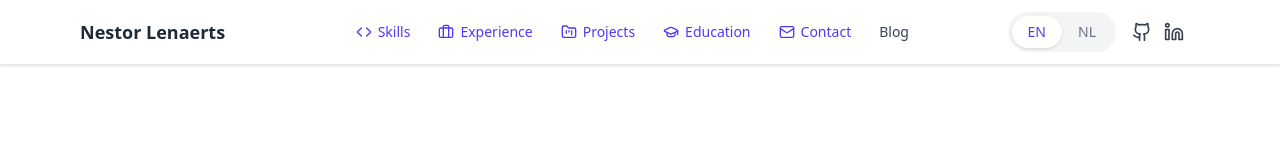
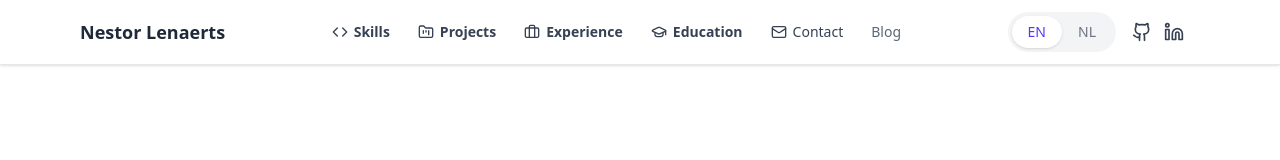
Before and after one commit to Lenaerts-Nestor/personal-portfolio, a React (Vite) app: page / in a window 1280 px wide. Shown: the top 160 px of the page. Built offline with nearby package versions, Linux system fonts and the light colour scheme.

Commit message:
update navbar styling

```diff
--- a/src/components/shared/meta.tags.tsx
+++ /dev/null
@@ -1,43 +0,0 @@
-import type React from 'react';
-import { Helmet } from 'react-helmet';
-
-interface MetaTagsProps {
-  title: string;
-  description: string;
-  keywords?: string;
-  ogImage?: string;
-  ogUrl?: string;
-}
-
-export const MetaTags: React.FC<MetaTagsProps> = ({
-  title,
-  description,
-  keywords = 'web developer, frontend developer, backend developer, full-stack developer, react, node.js, javascript, typescript',
-  ogImage = '/og-image.jpg',
-  ogUrl = 'https://your-portfolio-url.com',
-}) => {
-  return (
-    <Helmet>
-      <title>{title}</title>
-      <meta name='description' content={description} />
-      <meta name='keywords' content={keywords} />
-
-      {/* Open Graph / Facebook */}
-      <meta property='og:type' content='website' />
-      <meta property='og:url' content={ogUrl} />
-      <meta property='og:title' content={title} />
-      <meta property='og:description' content={description} />
-      <meta property='og:image' content={ogImage} />
-
-      {/* Twitter */}
-      <meta property='twitter:card' content='summary_large_image' />
-      <meta property='twitter:url' content={ogUrl} />
-      <meta property='twitter:title' content={title} />
-      <meta property='twitter:description' content={description} />
-      <meta property='twitter:image' content={ogImage} />
-
-      {/* Canonical URL */}
-      <link rel='canonical' href={ogUrl} />
-    </Helmet>
-  );
-};
--- a/src/components/shared/navbar/navbar.tsx
+++ b/src/components/shared/navbar/navbar.tsx
@@ -1,8 +1,7 @@
 'use client';
 
 import type React from 'react';
-
-import { useState } from 'react';
+import { useState, useEffect } from 'react';
 import {
   Menu,
   X,
@@ -13,6 +12,7 @@ import {
   FolderKanban,
   GraduationCap,
   Mail,
+  ArrowLeft,
 } from 'lucide-react';
 import { Link, useLocation } from 'react-router-dom';
 import { SwitchLanguage } from './languageSwitch';
@@ -32,27 +32,60 @@ export const Navbar = ({
   const [isMobileMenuOpen, setIsMobileMenuOpen] = useState(false);
   const [language, setLanguage] = useState(defaultLanguage);
   const location = useLocation();
+  const isHomePage = location.pathname === '/';
+  const isBlogPage = location.pathname === '/blog';
 
-  const menuItems = [
-    { path: '/#skills', label: 'Skills', icon: <Code className='h-4 w-4' /> },
+  // Define menu items based on current page
+  const homeMenuItems = [
     {
-      path: '/#experience',
-      label: 'Experience',
-      icon: <Briefcase className='h-4 w-4' />,
+      path: '/#skills',
+      label: 'Skills',
+      icon: <Code className='h-4 w-4' />,
+      priority: 'high',
     },
     {
       path: '/#projects',
       label: 'Projects',
       icon: <FolderKanban className='h-4 w-4' />,
+      priority: 'high',
+    },
+    {
+      path: '/#experience',
+      label: 'Experience',
+      icon: <Briefcase className='h-4 w-4' />,
+      priority: 'high',
     },
     {
       path: '/#education',
       label: 'Education',
       icon: <GraduationCap className='h-4 w-4' />,
+      priority: 'high',
     },
-    { path: '/#contact', label: 'Contact', icon: <Mail className='h-4 w-4' /> },
-    { path: '/blog', label: 'Blog', icon: null },
+    {
+      path: '/#contact',
+      label: 'Contact',
+      icon: <Mail className='h-4 w-4' />,
+      priority: 'medium',
+    },
+    { path: '/blog', label: 'Blog', icon: null, priority: 'low' },
   ];
+
+  const blogMenuItems = [
+    {
+      path: '/',
+      label: 'Back to Portfolio',
+      icon: <ArrowLeft className='h-4 w-4' />,
+      priority: 'high',
+    },
+  ];
+
+  // Select appropriate menu items based on current page
+  const menuItems = isBlogPage ? blogMenuItems : homeMenuItems;
+
+  // Close mobile menu when location changes
+  useEffect(() => {
+    closeMobileMenu();
+  }, [location.pathname, location.hash]);
 
   const handleLanguageChange = (newLanguage: string) => {
     setLanguage(newLanguage);
@@ -73,11 +106,11 @@ export const Navbar = ({
     switch (platform.toLowerCase()) {
       case 'github':
         return (
-          <Github className='h-5 w-5 text-gray-700 hover:text-indigo-600' />
+          <Github className='h-5 w-5 text-gray-700 hover:text-indigo-600 transition-colors' />
         );
       case 'linkedin':
         return (
-          <Linkedin className='h-5 w-5 text-gray-700 hover:text-indigo-600' />
+          <Linkedin className='h-5 w-5 text-gray-700 hover:text-indigo-600 transition-colors' />
         );
       default:
         return null;
@@ -91,6 +124,11 @@ export const Navbar = ({
   ) => {
     if (path.startsWith('/#')) {
       e.preventDefault();
+      // If we're not on the homepage, navigate to homepage first
+      if (location.pathname !== '/') {
+        window.location.href = path;
+        return;
+      }
       const targetId = path.replace('/#', '');
       const element = document.getElementById(targetId);
       if (element) {
@@ -102,54 +140,70 @@ export const Navbar = ({
     }
   };
 
+  const isActive = (path: string) => {
+    if (path === '/') {
+      return location.pathname === '/' && !location.hash;
+    }
+    if (path === '/blog') {
+      return location.pathname === '/blog';
+    }
+    if (path.startsWith('/#')) {
       return (
-    <header className='border-b border-gray-200 bg-white fixed top-0 left-0 right-0 z-50 w-full shadow-sm'>
+        location.pathname === '/' && location.hash === path.replace('/', '')
+      );
+    }
+    return false;
+  };
+
+  // Group menu items by priority for mobile view
+  const highPriorityItems = menuItems.filter(
+    (item) => item.priority === 'high'
+  );
+  const otherItems = menuItems.filter((item) => item.priority !== 'high');
+
+  return (
+    <header className='fixed top-0 left-0 right-0 z-50 w-full bg-white border-b border-gray-200 shadow-sm'>
       <div className='max-w-6xl mx-auto px-4'>
-        <div className='flex items-center justify-between py-3'>
+        <div className='flex items-center justify-between h-16'>
           {/* Logo/Name - Left aligned */}
-          <div className='flex items-center'>
-            <Link to='/' className='text-lg font-bold text-gray-800 mr-8'>
+          <div className='flex-shrink-0'>
+            <Link
+              to='/'
+              className='text-lg font-bold text-gray-800 hover:text-indigo-600 transition-colors'
+              onClick={closeMobileMenu}
+            >
               Nestor Lenaerts
             </Link>
           </div>
 
           {/* Desktop Navigation - Center aligned */}
-          <div className='hidden md:flex items-center justify-center flex-1'>
-            <nav>
-              <ul className='flex items-center space-x-1'>
+          <nav className='hidden md:flex items-center justify-center space-x-1 flex-1 mx-4'>
             {menuItems.map((item) => (
-                  <li key={item.path}>
               <Link
+                key={item.path}
                 to={item.path}
                 onClick={(e) => handleAnchorClick(e, item.path)}
                 className={`px-3 py-2 rounded-md text-sm font-medium transition-colors relative group flex items-center
                   ${
-                          location.pathname === item.path ||
-                          (location.pathname === '/' &&
-                            item.path.startsWith('/#'))
+                    isActive(item.path)
                       ? 'text-indigo-600'
                       : 'text-gray-700 hover:text-indigo-600'
-                        }`}
+                  }
+                  ${item.priority === 'high' ? 'font-semibold' : ''}
+                  ${item.priority === 'low' ? 'opacity-80' : ''}`}
               >
                 {item.icon && <span className='mr-1.5'>{item.icon}</span>}
                 {item.label}
-                      {(location.pathname === item.path ||
-                        (location.pathname === '/' &&
-                          item.path.startsWith('/#') &&
-                          location.hash === item.path.replace('/', ''))) && (
-                        <span className='absolute bottom-0 left-1/2 transform -translate-x-1/2 w-4/5 h-0.5 bg-indigo-600 rounded-full'></span>
+                {isActive(item.path) && (
+                  <span className='absolute bottom-0 left-0 w-full h-0.5 bg-indigo-600 rounded-full'></span>
                 )}
               </Link>
-                  </li>
             ))}
-              </ul>
           </nav>
-          </div>
 
           {/* Right side - Language switch and socials */}
           <div className='flex items-center space-x-4'>
             <SwitchLanguage
-              defaultLanguage={language}
               leftOption='EN'
               rightOption='NL'
               onLanguageChange={handleLanguageChange}
@@ -174,8 +228,9 @@ export const Navbar = ({
             {/* Mobile menu button */}
             <button
               onClick={toggleMobileMenu}
-              className='p-1 text-gray-700 hover:text-indigo-600 md:hidden'
+              className='p-1 text-gray-700 hover:text-indigo-600 transition-colors md:hidden'
               aria-label='Toggle mobile menu'
+              aria-expanded={isMobileMenuOpen}
             >
               {isMobileMenuOpen ? (
                 <X className='h-6 w-6' />
@@ -187,36 +242,63 @@ export const Navbar = ({
         </div>
       </div>
 
-      {/* Mobile Menu Panel */}
+      {/* Mobile Menu Panel - Redesigned for better clarity */}
       {isMobileMenuOpen && (
-        <div className='md:hidden absolute top-full left-0 right-0 bg-white shadow-lg border-t border-gray-200 px-4 pb-4 pt-2 z-50'>
-          <div className='flex flex-col space-y-1 bg-gray-50 rounded-lg p-3'>
-            {menuItems.map((item) => (
+        <div className='md:hidden fixed inset-x-0 top-16 bg-white shadow-lg border-t border-gray-200 z-50 max-h-[calc(100vh-4rem)] overflow-y-auto'>
+          {/* High priority items in a prominent section */}
+          <nav className='flex flex-col p-4 space-y-2'>
+            {highPriorityItems.map((item) => (
               <Link
                 key={item.path}
                 to={item.path}
                 onClick={(e) => handleAnchorClick(e, item.path)}
                 className={`flex items-center px-4 py-3 rounded-md text-base font-medium transition-colors
                   ${
-                    location.pathname === item.path ||
-                    (location.pathname === '/' && item.path.startsWith('/#'))
+                    isActive(item.path)
                       ? 'bg-indigo-50 text-indigo-600'
                       : 'text-gray-700 hover:bg-gray-100 hover:text-indigo-600'
                   }`}
               >
-                {item.icon && <span className='mr-2'>{item.icon}</span>}
+                {item.icon && <span className='mr-3'>{item.icon}</span>}
                 {item.label}
               </Link>
             ))}
-          </div>
-          <div className='flex justify-center space-x-6 mt-6 pt-4 border-t border-gray-200'>
+          </nav>
+
+          {/* Other items in a secondary section if they exist */}
+          {otherItems.length > 0 && (
+            <>
+              <div className='border-t border-gray-100 mx-4'></div>
+              <nav className='flex flex-col p-4 space-y-2'>
+                {otherItems.map((item) => (
+                  <Link
+                    key={item.path}
+                    to={item.path}
+                    onClick={(e) => handleAnchorClick(e, item.path)}
+                    className={`flex items-center px-4 py-2 rounded-md text-sm font-medium transition-colors
+                      ${
+                        isActive(item.path)
+                          ? 'bg-gray-50 text-indigo-600'
+                          : 'text-gray-600 hover:bg-gray-50 hover:text-indigo-600'
+                      }`}
+                  >
+                    {item.icon && <span className='mr-3'>{item.icon}</span>}
+                    {item.label}
+                  </Link>
+                ))}
+              </nav>
+            </>
+          )}
+
+          {/* Social links in mobile menu */}
+          <div className='flex justify-center space-x-6 p-4 mt-2 border-t border-gray-200'>
             {socials.map((social) => (
               <a
                 key={social.platform}
                 href={social.url}
                 target='_blank'
                 rel='noopener noreferrer'
-                className='text-gray-500 hover:text-indigo-600'
+                className='p-2 text-gray-500 hover:text-indigo-600 transition-colors'
                 aria-label={social.platform}
               >
                 {getSocialIcon(social.platform)}
```
Lines whose indentation alone changed are shown as unchanged.
